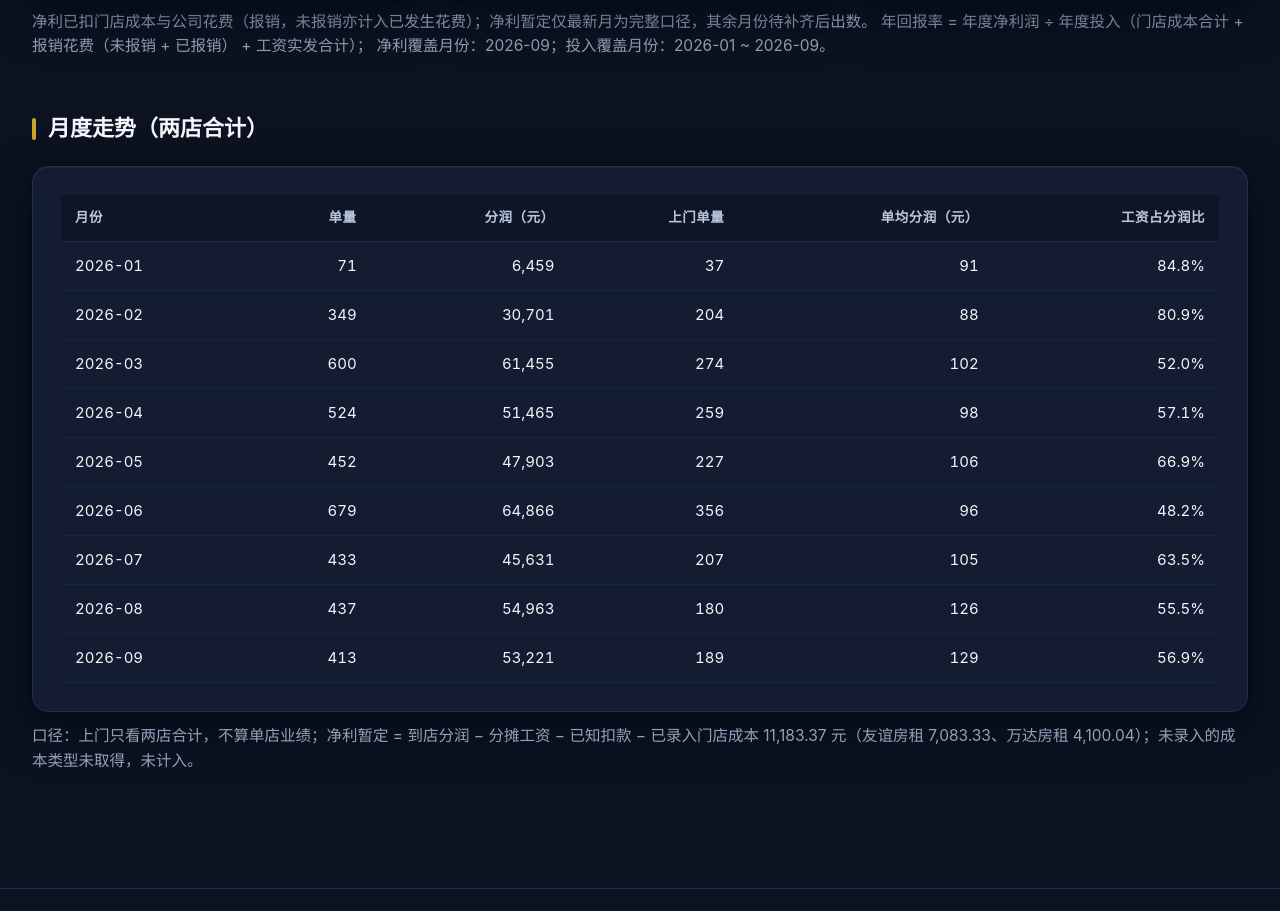
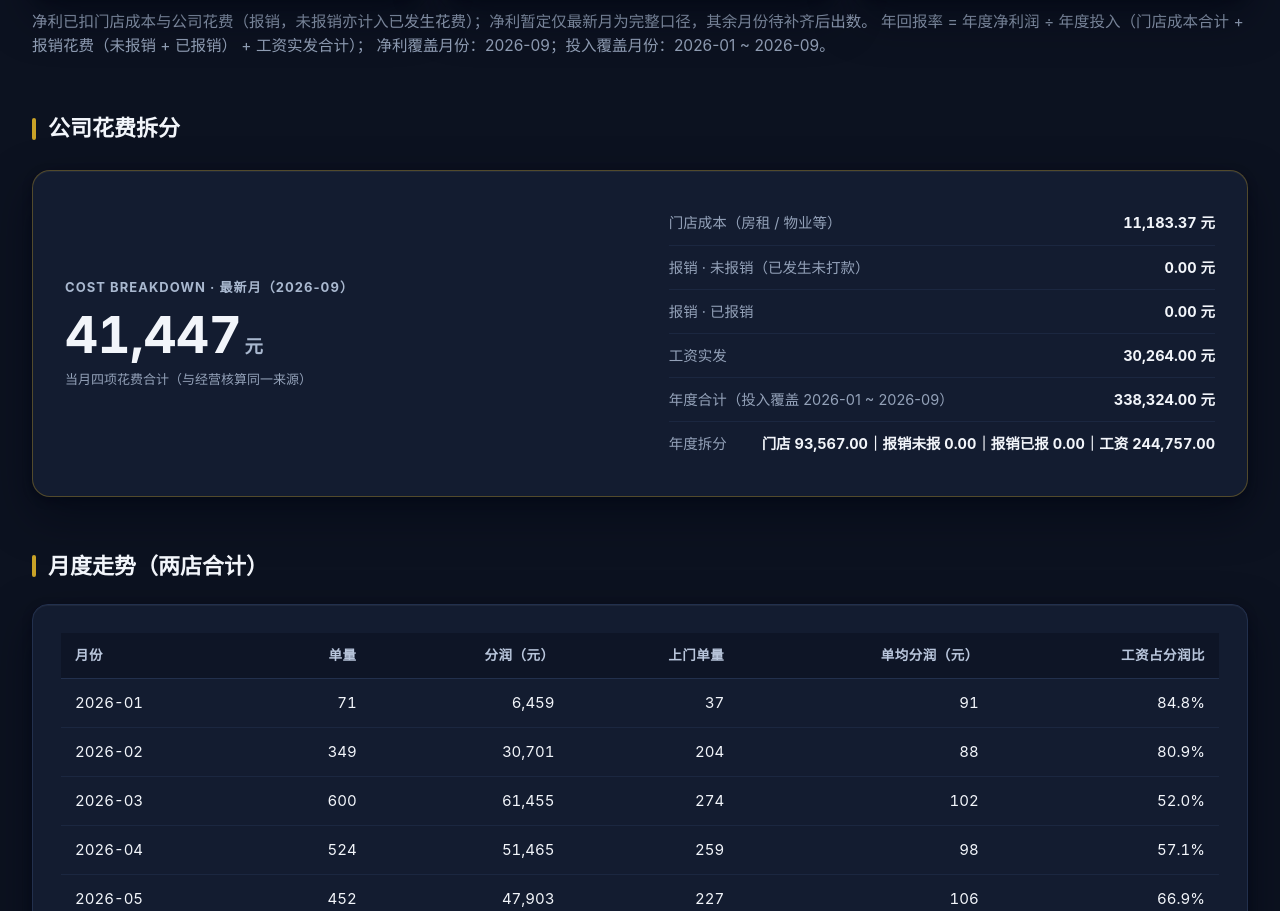
Before and after one commit to mzq1819341343-ux/jucheng-admin-web, a Next.js app: page /business/aihuishou in a window 1280 px wide. Shown: the part 1165-2076 px from the top of the page. Built offline with nearby package versions, Linux system fonts and the light colour scheme; no server answers; the database is empty.

Commit message:
指令46 B2：仪表盘公司花费拆分卡（门店成本/报销未报/报销已报/工资实发，最新月+年度双口径，与核算函数同源）

```diff
--- a/app/business/aihuishou/page.tsx
+++ b/app/business/aihuishou/page.tsx
@@ -150,6 +150,57 @@ export default async function DashboardPage() {
               年回报率 = 年度净利润 ÷ 年度投入（门店成本合计 + 报销花费（未报销 + 已报销） + 工资实发合计）；
               净利覆盖月份：{operating.annual.coverageMonths.join("、") || "—"}；投入覆盖月份：{coverageRange(operating.annual.investedCoverageMonths)}。
             </p>
+
+            <h2 className="section-title">公司花费拆分</h2>
+            <section className="net-panel" aria-label="公司花费拆分">
+              <div>
+                <div className="net-panel-label">
+                  <span className="en">COST BREAKDOWN</span> · 最新月（{latestOp.month}）
+                </div>
+                <KpiValue
+                  value={money(latestOp.storeCosts + latestOp.expenseTotal + (latestOp.wageCost ?? 0))}
+                  unit="元"
+                />
+                <div className="kpi-sub">当月四项花费合计（与经营核算同一来源）</div>
+              </div>
+              <div className="net-panel-breakdown">
+                <div className="net-line">
+                  <span>门店成本（房租 / 物业等）</span>
+                  <strong>{money2(latestOp.storeCosts)} 元</strong>
+                </div>
+                <div className="net-line">
+                  <span>报销 · 未报销（已发生未打款）</span>
+                  <strong>{money2(latestOp.expenseUnreimbursed)} 元</strong>
+                </div>
+                <div className="net-line">
+                  <span>报销 · 已报销</span>
+                  <strong>{money2(latestOp.expenseReimbursed)} 元</strong>
+                </div>
+                <div className="net-line">
+                  <span>工资实发</span>
+                  <strong>{money2(latestOp.wageCost)} 元</strong>
+                </div>
+                <div className="net-line">
+                  <span>年度合计（投入覆盖 {coverageRange(operating.annual.investedCoverageMonths)}）</span>
+                  <strong>
+                    {money2(
+                      operating.annual.storeCostsTotal +
+                        operating.annual.expenseAllTotal +
+                        operating.annual.wageTotal
+                    )}{" "}
+                    元
+                  </strong>
+                </div>
+                <div className="net-line">
+                  <span>年度拆分</span>
+                  <strong>
+                    门店 {money2(operating.annual.storeCostsTotal)}｜报销未报{" "}
+                    {money2(operating.annual.expenseAllTotal - operating.annual.expenseReimbursedTotal)}｜报销已报{" "}
+                    {money2(operating.annual.expenseReimbursedTotal)}｜工资 {money2(operating.annual.wageTotal)}
+                  </strong>
+                </div>
+              </div>
+            </section>
           </>
         ) : null}
 
```
